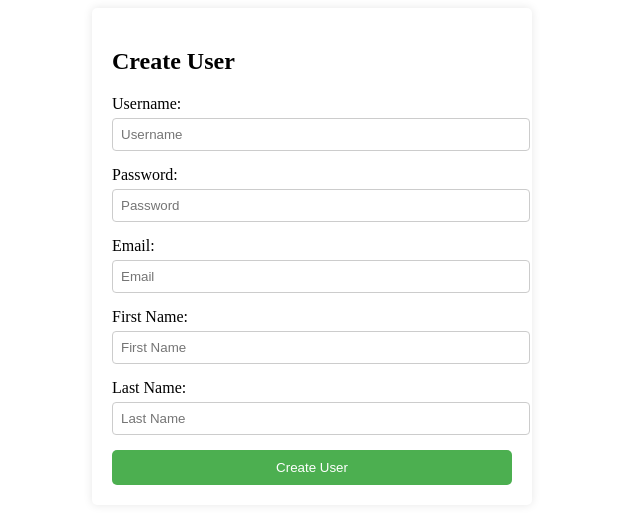
After one commit to sumitpanchbhai/Food-Recipe-, a Django app: page /createUser/ in a window 1280 px wide. The commit adds this page. Shown: the top 524 px of the page, without its empty margins (328-968 px from the left). Run offline with Django 4.2, Linux system fonts and the light colour scheme.

Commit message:
code changes

```diff
--- a/myproject/urls.py
+++ b/myproject/urls.py
@@ -1,12 +1,13 @@
 from django.contrib import admin
 from django.urls import path
 # from home.views import
-from recipe.views import recipe,delete_recipe,update_recipe,loginPage, aboutPage, contactPage
+from recipe.views import recipe,delete_recipe,update_recipe,loginPage, aboutPage, contactPage,createUser
 from django.conf import settings
 from django.conf.urls.static import static
 
 urlpatterns = [
     path('', loginPage, name='loginPage'),
+    path('createUser/', createUser, name='createUser'),
     path('about/', aboutPage, name='aboutPage'),
     path('contact/', contactPage, name='contact'),
     path('recipe/', recipe, name='recipe'),
--- /dev/null
+++ b/recipe/templates/createUser.html
@@ -0,0 +1,70 @@
+{% extends 'base.html' %}
+
+{% block content %}
+<div class="container">
+    <h2>Create User</h2>
+    <form method="post">
+        {% csrf_token %}
+        <div class="form-group">
+            <label for="username">Username:</label>
+            <input type="text" name="username" id="username" placeholder="Username" required>
+        </div>
+        <div class="form-group">
+            <label for="password">Password:</label>
+            <input type="password" name="password" id="password" placeholder="Password" required>
+        </div>
+        <div class="form-group">
+            <label for="email">Email:</label>
+            <input type="email" name="email" id="email" placeholder="Email" required>
+        </div>
+        <div class="form-group">
+            <label for="first_name">First Name:</label>
+            <input type="text" name="first_name" id="first_name" placeholder="First Name" required>
+        </div>
+        <div class="form-group">
+            <label for="last_name">Last Name:</label>
+            <input type="text" name="last_name" id="last_name" placeholder="Last Name" required>
+        </div>
+        <button type="submit">Create User</button>
+        {% if error_message %}
+            <p style="color: red;">{{ error_message }}</p>
+        {% endif %}
+    </form>
+</div>
+
+<style>
+    .container {
+        max-width: 400px;
+        margin: auto;
+        padding: 20px;
+        background: #fff;
+        border-radius: 5px;
+        box-shadow: 0 0 10px rgba(0, 0, 0, 0.1);
+    }
+    .form-group {
+        margin-bottom: 15px;
+    }
+    label {
+        display: block;
+        margin-bottom: 5px;
+    }
+    input {
+        width: 100%;
+        padding: 8px;
+        border: 1px solid #ccc;
+        border-radius: 4px;
+    }
+    button {
+        background-color: #4CAF50;
+        color: white;
+        border: none;
+        padding: 10px 15px;
+        border-radius: 5px;
+        cursor: pointer;
+        width: 100%;
+    }
+    button:hover {
+        background-color: #45a049;
+    }
+</style>
+{% endblock %}
--- a/recipe/templates/recipe.html
+++ b/recipe/templates/recipe.html
@@ -46,9 +46,9 @@
                 <td style="padding: 10px; border: 1px solid black;">
                     <div style="display: flex;flex-direction: column;">
                     <button style="margin:10px;background-color: #e74c3c; color: white; border: none; padding: 10px; border-radius: 4px; cursor: pointer;"><a style="    color: wheat;
-    text-decoration: none;" href="/delete_recipe/{{value.id}}">Delete</a> </button>
-                    <button style="margin:10px;background-color: #4CAF50; color: white; border: none; padding: 10px; border-radius: 4px; cursor: pointer;"><a style="    color: wheat;
-    text-decoration: none;" href="/update_recipe/{{value.id}}">Update</a> </button>
+                    text-decoration: none;" href="/delete_recipe/{{value.id}}">Delete</a> </button>
+                                    <button style="margin:10px;background-color: #4CAF50; color: white; border: none; padding: 10px; border-radius: 4px; cursor: pointer;"><a style="    color: wheat;
+                    text-decoration: none;" href="/update_recipe/{{value.id}}">Update</a> </button>
                     </div>
                 </td>
             </tr>
--- a/recipe/views.py
+++ b/recipe/views.py
@@ -1,6 +1,9 @@
-from django.shortcuts import render
+from django.shortcuts import render,redirect
 # Create your views here.
 from recipe.models import *
+from django.contrib.auth.models import User
+from django.contrib.auth import authenticate, login
+
 
 def recipe(request):
     if request.method == 'POST':
@@ -54,7 +57,55 @@ def update_recipe(request,id):
 
 def loginPage(request):
     title = 'Home Page'
-    return render(request,'index.html',context={'title':title})
+    if request.method=='POST':
+        data = request.POST
+        username = data.get("username")
+        password = data.get("password")
+
+        data = Recipe.objects.all()
+        user = authenticate(request, username=username, password=password)
+        print("user",username,password)
+        if user is not None:
+            # If authentication is successful, log the user in
+            login(request, user)
+            context = Recipe.objects.all()
+            return render(request, 'recipe.html', context={'data': context})
+        else:
+            # Optionally, you can add a message for invalid login
+            error_message = "Invalid username or password."
+            return render(request, 'login.html', context={'title': title, 'error_message': error_message})
+    return render(request,'login.html',context={'title':title})
+
+
+def createUser(request):
+    try:
+        if request.method == 'POST':
+            data = request.POST
+            username = data.get("username")
+            password = data.get("password")
+            email = data.get("email")
+            first_name = data.get("first_name")
+            last_name = data.get("last_name")  # Fixed key for last name
+
+            # Create the user
+            user = User.objects.create_user(
+                username=username,
+                password=password,
+                email=email,
+                first_name=first_name,
+                last_name=last_name
+            )
+            user.save()
+
+            # Redirect to the login page or another page after successful registration
+            return redirect('loginPage')  # Change 'login' to your actual login URL name
+
+        return render(request, 'createUser.html')
+
+    except Exception as ex:
+        print(ex)
+        # Optionally, you could handle the error and provide feedback to the user
+        return render(request, 'createUser.html', {'error_message': 'Error creating user. Please try again.'})
 
 def aboutPage(request):
     title = 'About Page'
```
Also changed, not shown: recipe/templates/index.html (deleted, +0 -19 lines), recipe/templates/login.html (added, +15 -0 lines), db.sqlite3, media/recipe_images/download.jpeg (added), media/recipe_images/download_3jicn9N.jpeg (added), media/recipe_images/download_QnjW1t6.jpeg (added), media/recipe_images/download_epAIEBS.jpeg (added).
